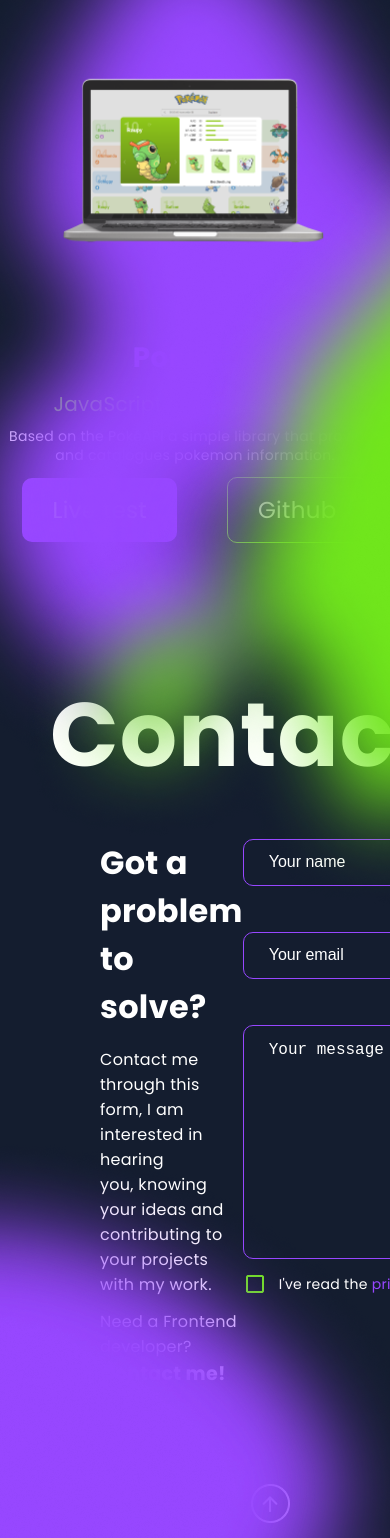
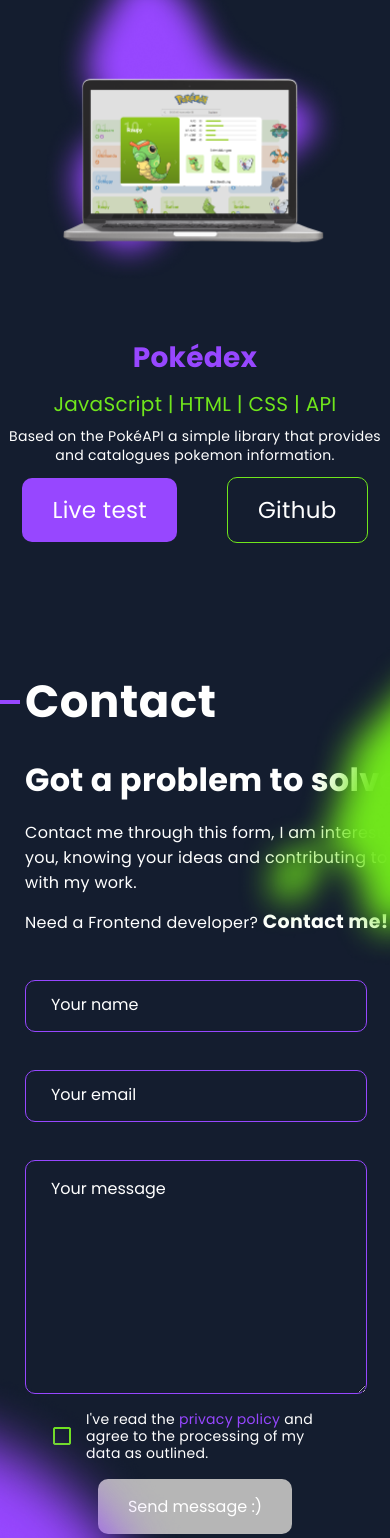
Before and after one commit to Pierce-Chang/Portfolio-Pierce-Chang, an Angular app: page / in a window 390 px wide. Shown: the part 3745-5283 px from the top of the page. Built offline with nearby package versions, Linux system fonts and the light colour scheme.

Commit message:
responsive contacts and footer

```diff
--- a/src/app/about-me/about-me.component.scss
+++ b/src/app/about-me/about-me.component.scss
@@ -132,7 +132,7 @@
 
     .purple-shadow2 {
         position: absolute;
-        top: 750px;
-        right: 0;
+        top: 550px;
+        right: -100px;
     }
 }
--- a/src/app/contact/contact.component.scss
+++ b/src/app/contact/contact.component.scss
@@ -60,6 +60,7 @@
                 background-color: transparent;
                 border-radius: 10px;
                 transition: color 75ms ease, border 75ms ease;
+                font-family: 'Poppins', sans-serif !important;
 
                 &::placeholder {
                     color: white;
@@ -137,6 +138,7 @@
                 border: 1px solid $purple;
                 background-color: transparent;
                 border-radius: 10px;
+                font-family: 'Poppins', sans-serif !important;
 
                 &::placeholder {
                     color: white;
@@ -336,13 +338,17 @@
     display: flex;
     justify-content: start;
     align-items: center;
+
+    label {
+        line-height: 16.8px;
+    }
 }
 
 .h2-container {
     position: relative;
     width: 100%;
     display: flex;
-    align-items: center; // Zentriert die Elemente vertikal
+    align-items: center;
     justify-content: start;
     padding-top: 105px;
     padding-bottom: 20px;
@@ -355,8 +361,71 @@
 
     .short-line-p {
         width: 50px;
-        height: 4px; // oder eine gewünschte Höhe für die Linie
+        height: 4px;
         background-color: $purple;
         margin-right: 50px;
     }
 }
+
+@media (max-width: 450px) {
+    section {
+        margin: 0 25px;
+
+        .container-text-form {
+            flex-direction: column;
+            gap: 32px;
+
+            form {
+                width: 100%;
+                gap: 24px;
+
+                .name-email-input {
+                    width: calc(100% - 50px);
+                }
+
+                .form-textarea {
+                    width: calc(100% - 50px);
+                }
+
+                .container-accept {
+                    width: calc(100% - 50px);
+                }
+            }
+        }
+    }
+
+    .button-container {
+        .submit-button {
+            font-size: 16px;
+        }
+    }
+
+    .h2-container {
+        padding-bottom: 0px;
+        margin-bottom: 20px;
+
+        h2 {
+            font-size: 45px;
+            margin: 0;
+        }
+
+        .short-line-p {
+            width: 20px;
+            margin-right: 5px;
+        }
+    }
+
+    .purple_shadow4 {
+        height: 400px;
+        left: -100px;
+        top: 5100px;
+    }
+
+    .div-accept {
+        margin-top: 12px;
+    }
+
+    .scroll-up {
+        padding-top: 8px;
+    }
+}
--- a/src/app/footer/footer.component.scss
+++ b/src/app/footer/footer.component.scss
@@ -5,8 +5,8 @@
 section {
     padding-top: 120px;
     display: flex;
+    align-items: center;
     flex-direction: column;
-    align-items: center;
     width: 100%;
     height: 291px;
     z-index: 999;
@@ -78,3 +78,44 @@
         }
     }
 }
+
+@media (max-width: 450px) {
+    .container-footer {
+        flex-direction: column;
+    }
+
+    section {
+        padding-top: 50px;
+        height: 380px;
+    }
+
+    .logo-impressum {
+        margin-left: 0px;
+        align-items: center;
+
+        img {
+            margin-left: 0;
+            margin: 58px 0;
+        }
+
+        .impressum {
+            position: relative;
+            top: 100px;
+        }
+    }
+
+    .codedby {
+        display: flex;
+        align-items: center;
+        justify-content: center;
+        width: 100%;
+        position: relative;
+        top: -40px;
+    }
+
+    .media-buttons {
+        margin-right: 0;
+        position: relative;
+        top: -75px;
+    }
+}
--- a/src/app/my-skills/my-skills.component.html
+++ b/src/app/my-skills/my-skills.component.html
@@ -39,7 +39,7 @@
             <img src="/assets/img/scrum_icon.png" alt="">
             <p>Scrum</p>
         </div>
-        <div class="icon-box">
+        <div class="icon-box spacer-grid">
         </div>
         <div class="icon-box">
             <img src="/assets/img/material_design_icon.png" alt="">
--- a/src/app/my-skills/my-skills.component.scss
+++ b/src/app/my-skills/my-skills.component.scss
@@ -154,9 +154,17 @@
     }
 }
 
+.spacer-grid {
+    display: none !important;
+}
+
 @media (max-width: 450px) {
     .container-skills {
         flex-direction: column-reverse;
+    }
+
+    .spacer-grid {
+        display: unset !important;
     }
 
 
--- a/src/app/portfolio-head/portfolio-head.component.scss
+++ b/src/app/portfolio-head/portfolio-head.component.scss
@@ -73,12 +73,6 @@
 
 @media (max-width: 450px) {
     .portfolio-head-container {
-        position: relative;
-        width: 100%;
-        display: flex;
-        align-items: center;
-        justify-content: center;
-
         .short-line-p {
             width: 20px;
             margin-right: 4px;
@@ -125,4 +119,21 @@
             text-align: center;
         }
     }
+
+    .purple-shadow3 {
+        height: 342px;
+        position: absolute;
+        top: 1300px;
+        left: 50%;
+        transform: translateX(-50%);
+        pointer-events: none;
+    }
+
+    .green-shadow3 {
+        height: 429px;
+        position: absolute;
+        top: 1900px;
+        right: 0;
+    }
+
 }
--- a/src/styles.scss
+++ b/src/styles.scss
@@ -9,6 +9,7 @@
   background-color: #141D2F;
   font-family: 'Poppins', sans-serif !important;
   overflow-x: hidden;
+  box-sizing: border-box;
 }
 
 .mat-typography {
```
Also changed, not shown: src/assets/img/purple_shadow3.png.
